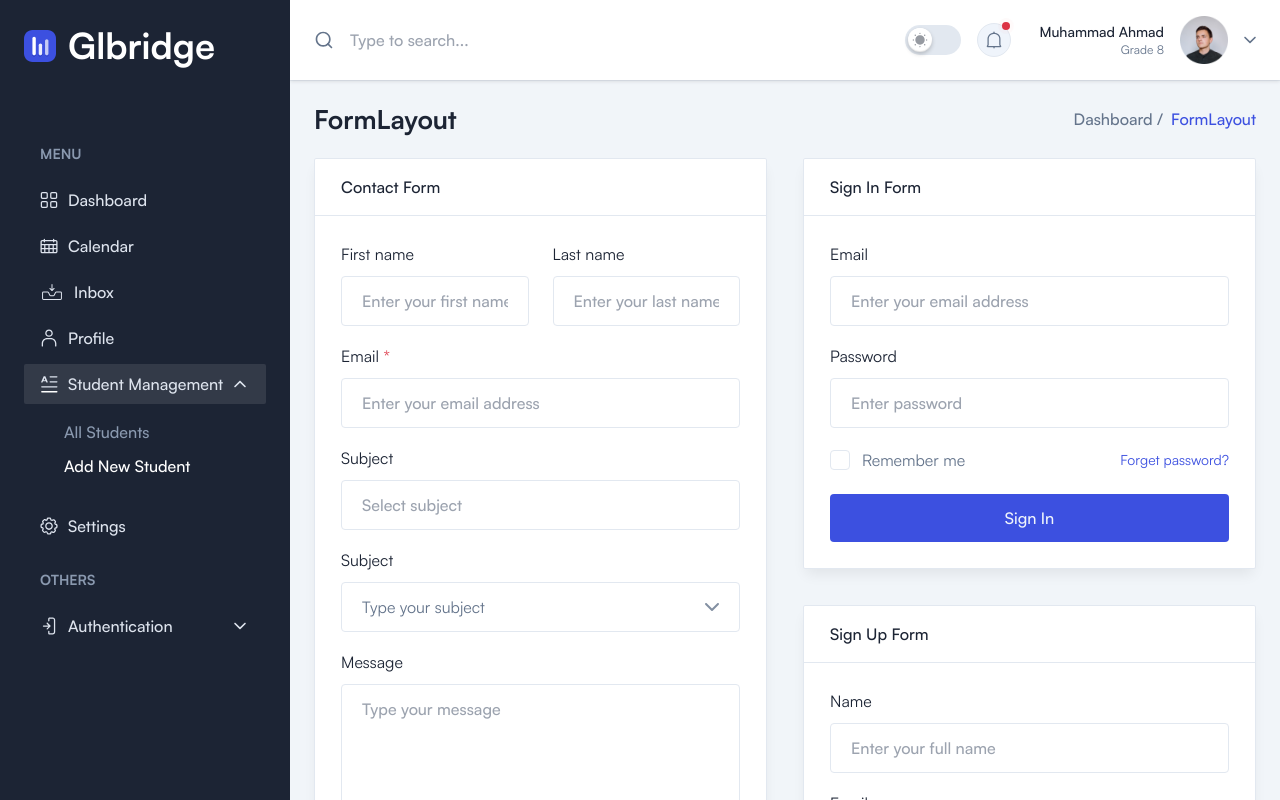
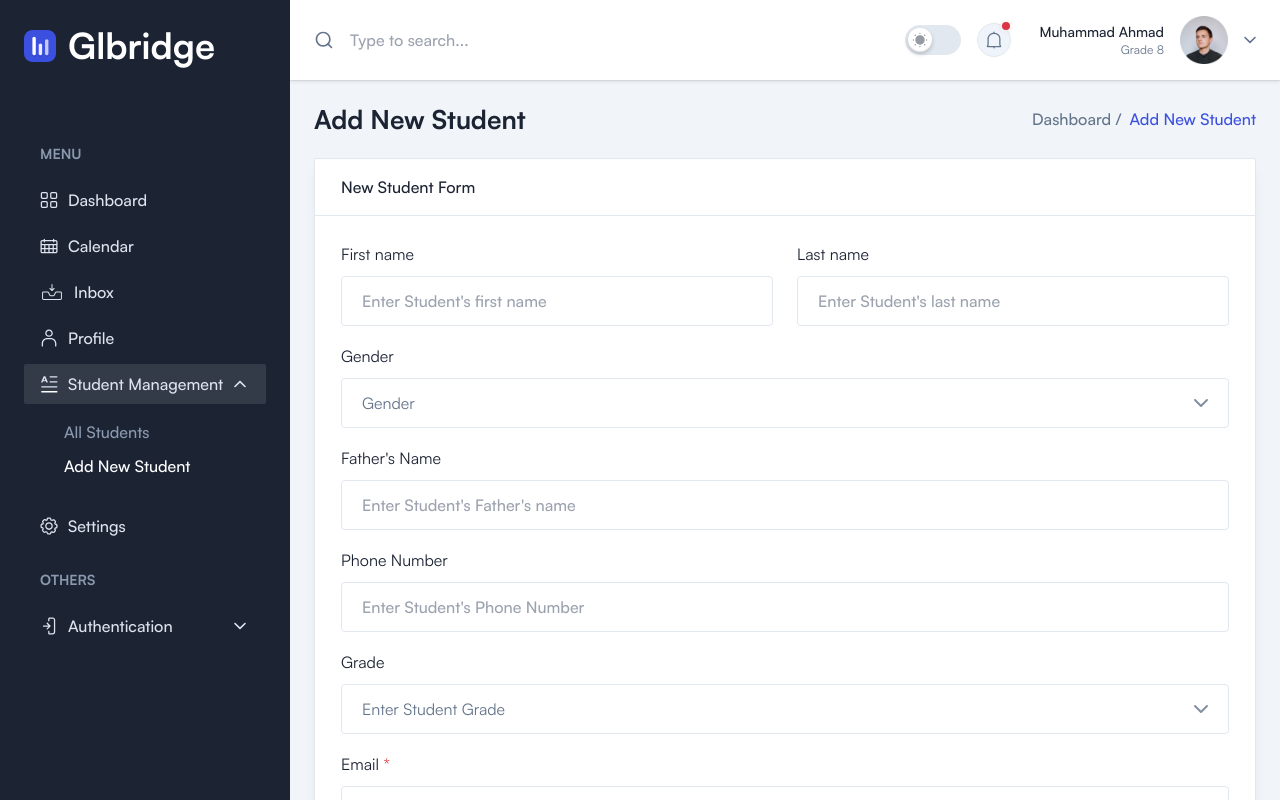
Before and after one commit to DealWithMuhammad/GLB-Dashboard, a Next.js app: page /forms/form-layout in a window 1280 px wide. Built offline with nearby package versions, Linux system fonts and the light colour scheme; a web font is replaced by a local one.

Commit message:
feat: changes in Student Form

```diff
--- a/app/forms/form-layout/page.tsx
+++ b/app/forms/form-layout/page.tsx
@@ -10,7 +10,7 @@ export const metadata: Metadata = {
 const FormLayout = () => {
   return (
     <>
-      <Breadcrumb pageName="FormLayout" />
+      <Breadcrumb pageName="Add New Student" />
       <AddStudent />
     </>
   );
--- a/components/StudentForm/AddStudent.tsx
+++ b/components/StudentForm/AddStudent.tsx
@@ -1,13 +1,13 @@
 export default function AddStudent() {
   return (
     <>
-      <div className="grid grid-cols-1 gap-9 sm:grid-cols-2">
+      <div className="grid grid-cols-1 ">
         <div className="flex flex-col gap-9">
           {/* <!-- Contact Form --> */}
           <div className="rounded-sm border border-stroke bg-white shadow-default dark:border-strokedark dark:bg-boxdark">
             <div className="border-b border-stroke py-4 px-6.5 dark:border-strokedark">
               <h3 className="font-medium text-black dark:text-white">
-                Contact Form
+                New Student Form
               </h3>
             </div>
             <form action="#">
@@ -19,7 +19,7 @@ export default function AddStudent() {
                     </label>
                     <input
                       type="text"
-                      placeholder="Enter your first name"
+                      placeholder="Enter Student's first name"
                       className="w-full rounded border-[1.5px] border-stroke bg-transparent py-3 px-5 font-medium outline-none transition focus:border-primary active:border-primary disabled:cursor-default disabled:bg-whiter dark:border-form-strokedark dark:bg-form-input dark:focus:border-primary"
                     />
                   </div>
@@ -30,7 +30,7 @@ export default function AddStudent() {
                     </label>
                     <input
                       type="text"
-                      placeholder="Enter your last name"
+                      placeholder="Enter Student's last name"
                       className="w-full rounded border-[1.5px] border-stroke bg-transparent py-3 px-5 font-medium outline-none transition focus:border-primary active:border-primary disabled:cursor-default disabled:bg-whiter dark:border-form-strokedark dark:bg-form-input dark:focus:border-primary"
                     />
                   </div>
@@ -38,36 +38,14 @@ export default function AddStudent() {
 
                 <div className="mb-4.5">
                   <label className="mb-2.5 block text-black dark:text-white">
-                    Email <span className="text-meta-1">*</span>
-                  </label>
-                  <input
-                    type="email"
-                    placeholder="Enter your email address"
-                    className="w-full rounded border-[1.5px] border-stroke bg-transparent py-3 px-5 font-medium outline-none transition focus:border-primary active:border-primary disabled:cursor-default disabled:bg-whiter dark:border-form-strokedark dark:bg-form-input dark:focus:border-primary"
-                  />
-                </div>
-
-                <div className="mb-4.5">
-                  <label className="mb-2.5 block text-black dark:text-white">
-                    Subject
-                  </label>
-                  <input
-                    type="text"
-                    placeholder="Select subject"
-                    className="w-full rounded border-[1.5px] border-stroke bg-transparent py-3 px-5 font-medium outline-none transition focus:border-primary active:border-primary disabled:cursor-default disabled:bg-whiter dark:border-form-strokedark dark:bg-form-input dark:focus:border-primary"
-                  />
-                </div>
-
-                <div className="mb-4.5">
-                  <label className="mb-2.5 block text-black dark:text-white">
-                    Subject
+                    Gender
                   </label>
                   <div className="relative z-20 bg-transparent dark:bg-form-input">
                     <select className="relative z-20 w-full appearance-none rounded border border-stroke bg-transparent py-3 px-5 outline-none transition focus:border-primary active:border-primary dark:border-form-strokedark dark:bg-form-input dark:focus:border-primary">
-                      <option value="">Type your subject</option>
-                      <option value="">USA</option>
-                      <option value="">UK</option>
-                      <option value="">Canada</option>
+                      <option value="">Gender</option>
+                      <option value="">Male</option>
+                      <option value="">Female</option>
+                      <option value="">Other</option>
                     </select>
                     <span className="absolute top-1/2 right-4 z-30 -translate-y-1/2">
                       <svg
@@ -91,155 +69,85 @@ export default function AddStudent() {
                   </div>
                 </div>
 
-                <div className="mb-6">
+                <div className="mb-4.5 ">
                   <label className="mb-2.5 block text-black dark:text-white">
-                    Message
-                  </label>
-                  <textarea
-                    rows={6}
-                    placeholder="Type your message"
-                    className="w-full rounded border-[1.5px] border-stroke bg-transparent py-3 px-5 font-medium outline-none transition focus:border-primary active:border-primary disabled:cursor-default disabled:bg-whiter dark:border-form-strokedark dark:bg-form-input dark:focus:border-primary"
-                  ></textarea>
-                </div>
-
-                <button className="flex w-full justify-center rounded bg-primary p-3 font-medium text-gray">
-                  Send Message
-                </button>
-              </div>
-            </form>
-          </div>
-        </div>
-
-        <div className="flex flex-col gap-9">
-          {/* <!-- Sign In Form --> */}
-          <div className="rounded-sm border border-stroke bg-white shadow-default dark:border-strokedark dark:bg-boxdark">
-            <div className="border-b border-stroke py-4 px-6.5 dark:border-strokedark">
-              <h3 className="font-medium text-black dark:text-white">
-                Sign In Form
-              </h3>
-            </div>
-            <form action="#">
-              <div className="p-6.5">
-                <div className="mb-4.5">
-                  <label className="mb-2.5 block text-black dark:text-white">
-                    Email
+                    Father's Name
                   </label>
                   <input
-                    type="email"
-                    placeholder="Enter your email address"
+                    type="text"
+                    placeholder="Enter Student's Father's name"
                     className="w-full rounded border-[1.5px] border-stroke bg-transparent py-3 px-5 font-medium outline-none transition focus:border-primary active:border-primary disabled:cursor-default disabled:bg-whiter dark:border-form-strokedark dark:bg-form-input dark:focus:border-primary"
                   />
                 </div>
 
-                <div>
+                <div className="mb-4.5 ">
                   <label className="mb-2.5 block text-black dark:text-white">
-                    Password
+                    Phone Number
                   </label>
                   <input
-                    type="password"
-                    placeholder="Enter password"
-                    className="w-full rounded border-[1.5px] border-stroke bg-transparent py-3 px-5 font-medium outline-none transition focus:border-primary active:border-primary disabled:cursor-default disabled:bg-whiter dark:border-form-strokedark dark:bg-form-input dark:focus:border-primary"
-                  />
-                </div>
-
-                <div className="mt-5 mb-5.5 flex items-center justify-between">
-                  <label htmlFor="formCheckbox" className="flex cursor-pointer">
-                    <div className="relative pt-0.5">
-                      <input
-                        type="checkbox"
-                        id="formCheckbox"
-                        className="taskCheckbox sr-only"
-                      />
-                      <div className="box mr-3 flex h-5 w-5 items-center justify-center rounded border border-stroke dark:border-strokedark">
-                        <span className="text-white opacity-0">
-                          <svg
-                            className="fill-current"
-                            width="10"
-                            height="7"
-                            viewBox="0 0 10 7"
-                            fill="none"
-                            xmlns="http://www.w3.org/2000/svg"
-                          >
-                            <path
-                              fillRule="evenodd"
-                              clipRule="evenodd"
-                              d="M9.70685 0.292804C9.89455 0.480344 10 0.734667 10 0.999847C10 1.26503 9.89455 1.51935 9.70685 1.70689L4.70059 6.7072C4.51283 6.89468 4.2582 7 3.9927 7C3.72721 7 3.47258 6.89468 3.28482 6.7072L0.281063 3.70701C0.0986771 3.5184 -0.00224342 3.26578 3.785e-05 3.00357C0.00231912 2.74136 0.10762 2.49053 0.29326 2.30511C0.4789 2.11969 0.730026 2.01451 0.992551 2.01224C1.25508 2.00996 1.50799 2.11076 1.69683 2.29293L3.9927 4.58607L8.29108 0.292804C8.47884 0.105322 8.73347 0 8.99896 0C9.26446 0 9.51908 0.105322 9.70685 0.292804Z"
-                              fill=""
-                            />
-                          </svg>
-                        </span>
-                      </div>
-                    </div>
-                    <p>Remember me</p>
-                  </label>
-
-                  <a href="#" className="text-sm text-primary">
-                    Forget password?
-                  </a>
-                </div>
-
-                <button className="flex w-full justify-center rounded bg-primary p-3 font-medium text-gray">
-                  Sign In
-                </button>
-              </div>
-            </form>
-          </div>
-
-          {/* <!-- Sign Up Form --> */}
-          <div className="rounded-sm border border-stroke bg-white shadow-default dark:border-strokedark dark:bg-boxdark">
-            <div className="border-b border-stroke py-4 px-6.5 dark:border-strokedark">
-              <h3 className="font-medium text-black dark:text-white">
-                Sign Up Form
-              </h3>
-            </div>
-            <form action="#">
-              <div className="p-6.5">
-                <div className="mb-4.5">
-                  <label className="mb-2.5 block text-black dark:text-white">
-                    Name
-                  </label>
-                  <input
-                    type="text"
-                    placeholder="Enter your full name"
+                    type="phone"
+                    placeholder="Enter Student's Phone Number"
                     className="w-full rounded border-[1.5px] border-stroke bg-transparent py-3 px-5 font-medium outline-none transition focus:border-primary active:border-primary disabled:cursor-default disabled:bg-whiter dark:border-form-strokedark dark:bg-form-input dark:focus:border-primary"
                   />
                 </div>
 
                 <div className="mb-4.5">
                   <label className="mb-2.5 block text-black dark:text-white">
-                    Email
+                    Grade
+                  </label>
+                  <div className="relative z-20 bg-transparent dark:bg-form-input">
+                    <select className="relative z-20 w-full appearance-none rounded border border-stroke bg-transparent py-3 px-5 outline-none transition focus:border-primary active:border-primary dark:border-form-strokedark dark:bg-form-input dark:focus:border-primary">
+                      <option value="">Enter Student Grade</option>
+                      <option value="">Grade 2</option>
+                      <option value="">Grade 3</option>
+                      <option value="">Grade 4</option>
+                    </select>
+                    <span className="absolute top-1/2 right-4 z-30 -translate-y-1/2">
+                      <svg
+                        className="fill-current"
+                        width="24"
+                        height="24"
+                        viewBox="0 0 24 24"
+                        fill="none"
+                        xmlns="http://www.w3.org/2000/svg"
+                      >
+                        <g opacity="0.8">
+                          <path
+                            fillRule="evenodd"
+                            clipRule="evenodd"
+                            d="M5.29289 8.29289C5.68342 7.90237 6.31658 7.90237 6.70711 8.29289L12 13.5858L17.2929 8.29289C17.6834 7.90237 18.3166 7.90237 18.7071 8.29289C19.0976 8.68342 19.0976 9.31658 18.7071 9.70711L12.7071 15.7071C12.3166 16.0976 11.6834 16.0976 11.2929 15.7071L5.29289 9.70711C4.90237 9.31658 4.90237 8.68342 5.29289 8.29289Z"
+                            fill=""
+                          ></path>
+                        </g>
+                      </svg>
+                    </span>
+                  </div>
+                </div>
+
+                <div className="mb-4.5">
+                  <label className="mb-2.5 block text-black dark:text-white">
+                    Email <span className="text-meta-1">*</span>
                   </label>
                   <input
                     type="email"
-                    placeholder="Enter your email address"
+                    placeholder="Enter Student email address"
                     className="w-full rounded border-[1.5px] border-stroke bg-transparent py-3 px-5 font-medium outline-none transition focus:border-primary active:border-primary disabled:cursor-default disabled:bg-whiter dark:border-form-strokedark dark:bg-form-input dark:focus:border-primary"
                   />
                 </div>
 
                 <div className="mb-4.5">
                   <label className="mb-2.5 block text-black dark:text-white">
-                    Password
+                    Password <span className="text-meta-1">*</span>
                   </label>
                   <input
-                    type="password"
-                    placeholder="Enter password"
+                    type="Password"
+                    placeholder="Enter Student Password"
                     className="w-full rounded border-[1.5px] border-stroke bg-transparent py-3 px-5 font-medium outline-none transition focus:border-primary active:border-primary disabled:cursor-default disabled:bg-whiter dark:border-form-strokedark dark:bg-form-input dark:focus:border-primary"
                   />
                 </div>
 
-                <div className="mb-5.5">
-                  <label className="mb-2.5 block text-black dark:text-white">
-                    Re-type Password
-                  </label>
-                  <input
-                    type="password"
-                    placeholder="Re-enter password"
-                    className="w-full rounded border-[1.5px] border-stroke bg-transparent py-3 px-5 font-medium outline-none transition focus:border-primary active:border-primary disabled:cursor-default disabled:bg-whiter dark:border-form-strokedark dark:bg-form-input dark:focus:border-primary"
-                  />
-                </div>
-
-                <button className="flex w-full justify-center rounded bg-primary p-3 font-medium text-gray">
-                  Sign Up
+                <button className="flex w-full mt-10 justify-center rounded bg-primary p-3 font-medium text-gray">
+                  Submit
                 </button>
               </div>
             </form>
```
